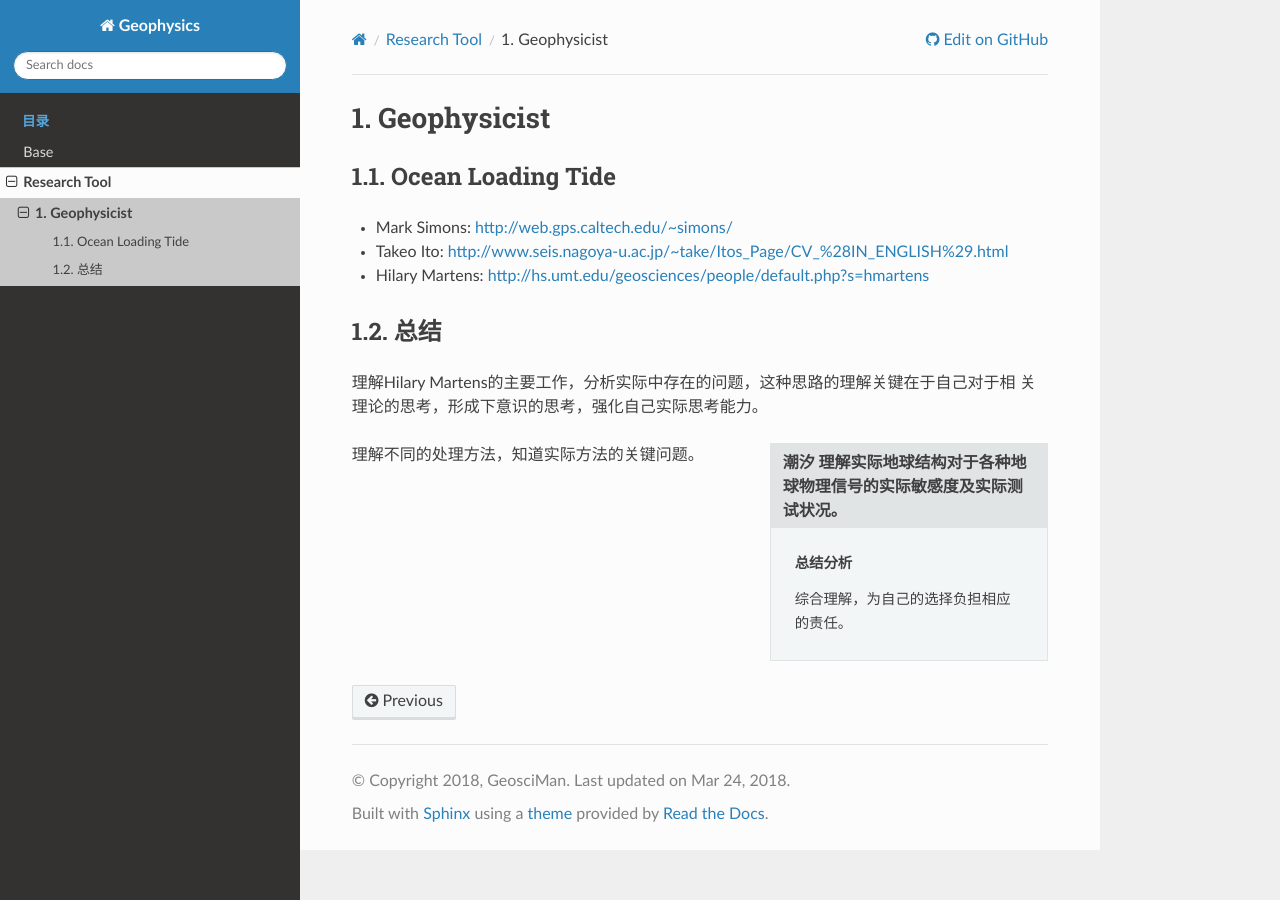
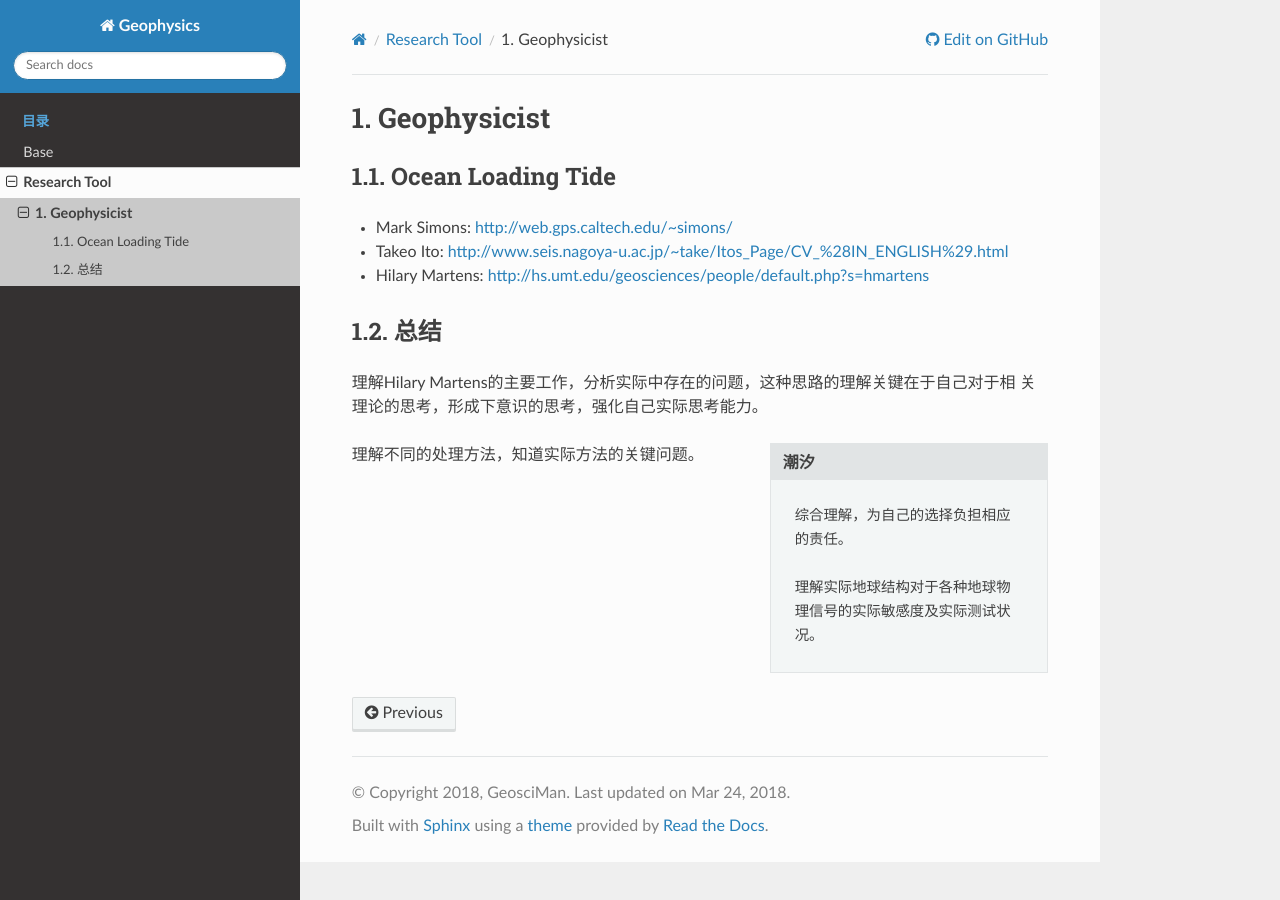
Before and after one commit to geosciman/GeophysicsResearch, a Sphinx documentation site: the page built from source/tool/geophysicist.rst, in a window 1280 px wide. Built offline with Sphinx 7.4.7 and the Read the Docs theme 2.0.0, drawn with Linux system fonts in a browser that asks for light colours.

Commit message:
updeat geoscisicist

```diff
--- a/source/tool/geophysicist.rst
+++ b/source/tool/geophysicist.rst
@@ -17,10 +17,8 @@ Ocean Loading Tide
 关理论的思考，形成下意识的思考，强化自己实际思考能力。
 
 .. sidebar:: 潮汐
+    :subtitle: 综合理解，为自己的选择负担相应的责任。
+
     理解实际地球结构对于各种地球物理信号的实际敏感度及实际测试状况。
 
-   .. rubric:: 总结分析
-
-   综合理解，为自己的选择负担相应的责任。
-
 理解不同的处理方法，知道实际方法的关键问题。
```
